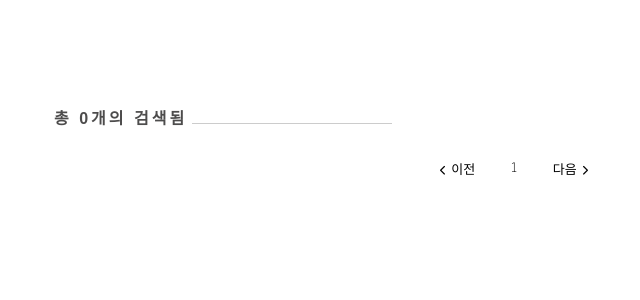
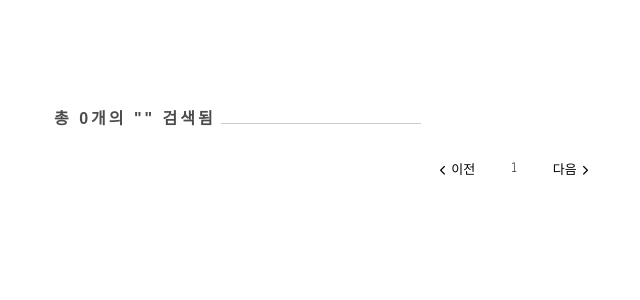
Before and after one commit to heejung-gjt/market, a Django app: page /product/filter/ in a window 1280 px wide. Shown: the part 141-441 px from the top of the page, without its empty margins (126-766 px from the left). Run offline with Django 3.2, Linux system fonts and the light colour scheme; data that the repository does not hold is empty; some libraries are stand-ins or nearby versions.

```diff
--- a/product/templates/product-filter.html
+++ b/product/templates/product-filter.html
@@ -14,7 +14,7 @@
 <div class="product-main-flex">
 <section class="product-section">
   <ul class="product-list product-list-filter">
-    <h1 class="product-main">총 {{article_sum}}개의 {{keyword}} 검색됨</h1>
+    <h1 class="product-main">총 {{article_sum}}개의 "{{keyword}}" 검색됨</h1>
     {% for article in article_list %}
     <a class="product-link" href="{% url 'product:detail' article.pk %}">
       <li class="product">
```
Also changed, not shown: README.md.
